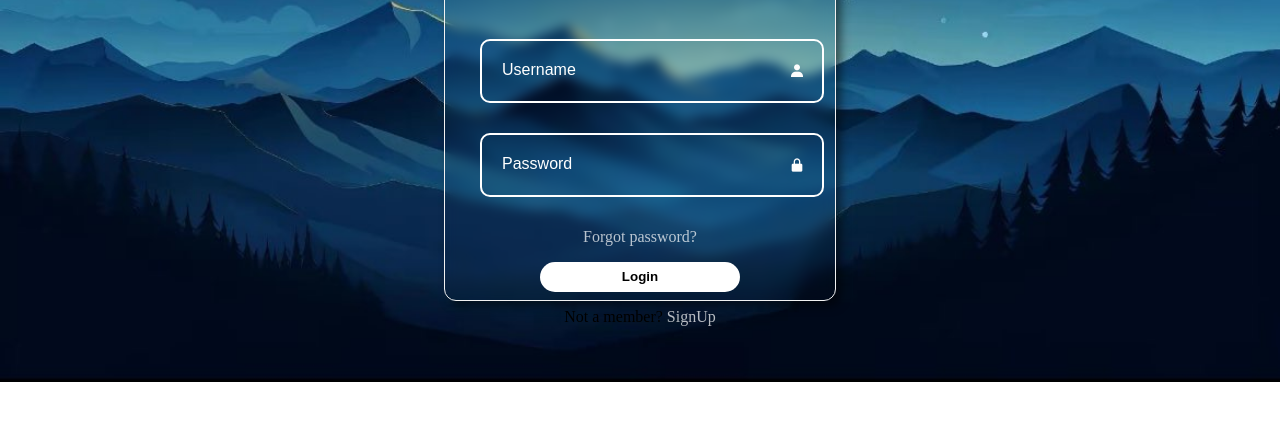
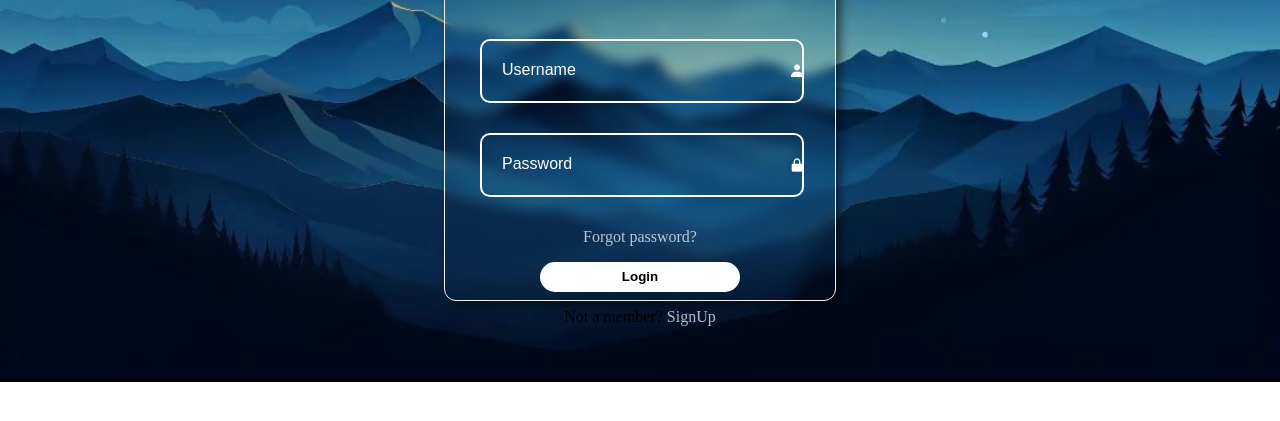
Before and after one commit to t2k-official/Hsidbdkdbd, a plain HTML site: page Login/login.html in a window 1280 px wide. Shown: the part 285-706 px from the top of the page. Drawn offline with nearby package versions, Linux system fonts and the light colour scheme.

Commit message:
Update login.css

```diff
--- a/Login/login.css
+++ b/Login/login.css
@@ -39,7 +39,7 @@ body {
     border: 2px solid rgb(255, 255, 255);
     width: 280px;
     height: 20px;
-    padding: 20px 40px 20px 20px;
+    padding: 20px 20px 20px 20px;
     backdrop-filter: blur(15px);
 }
 
```
